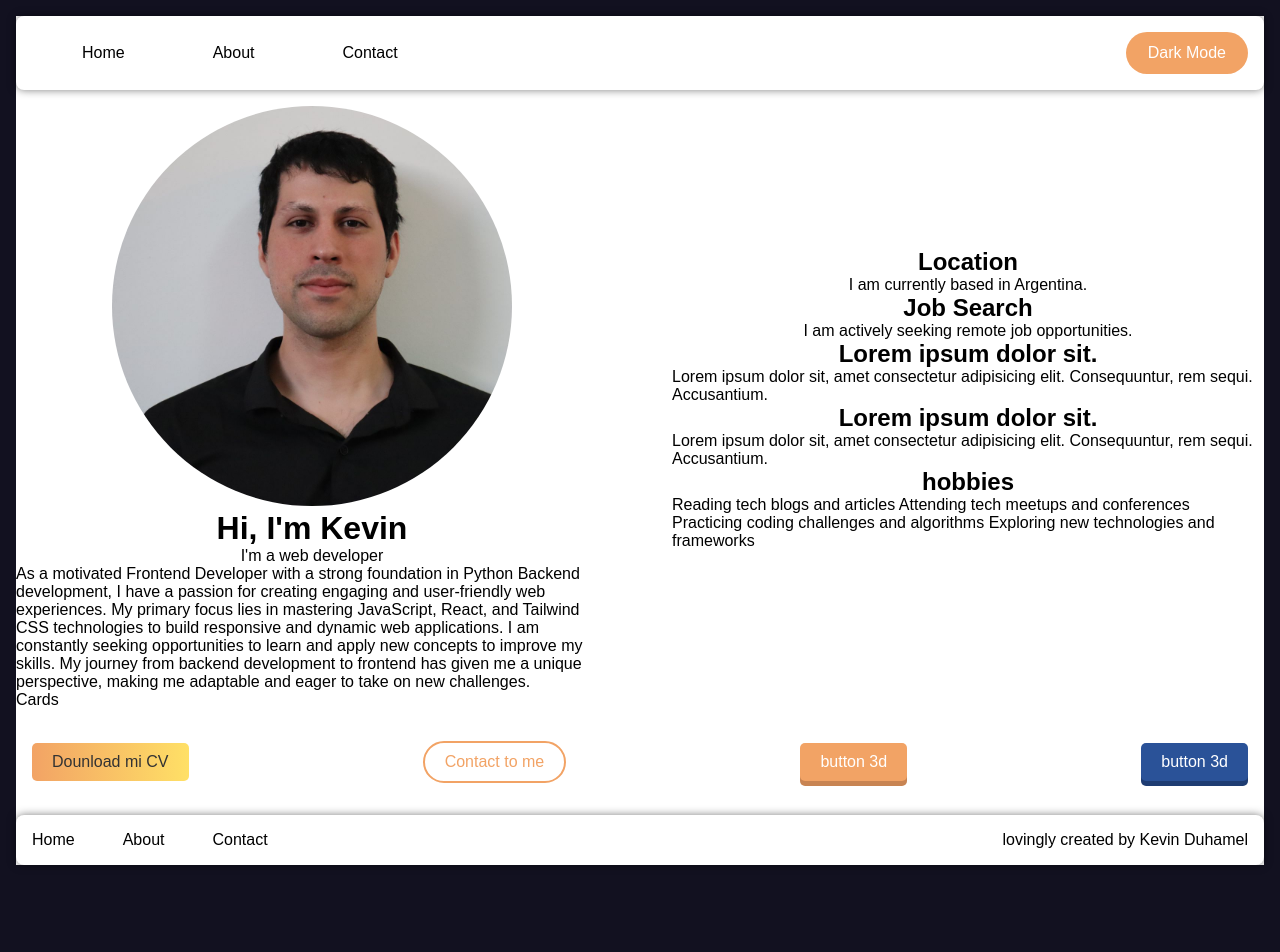
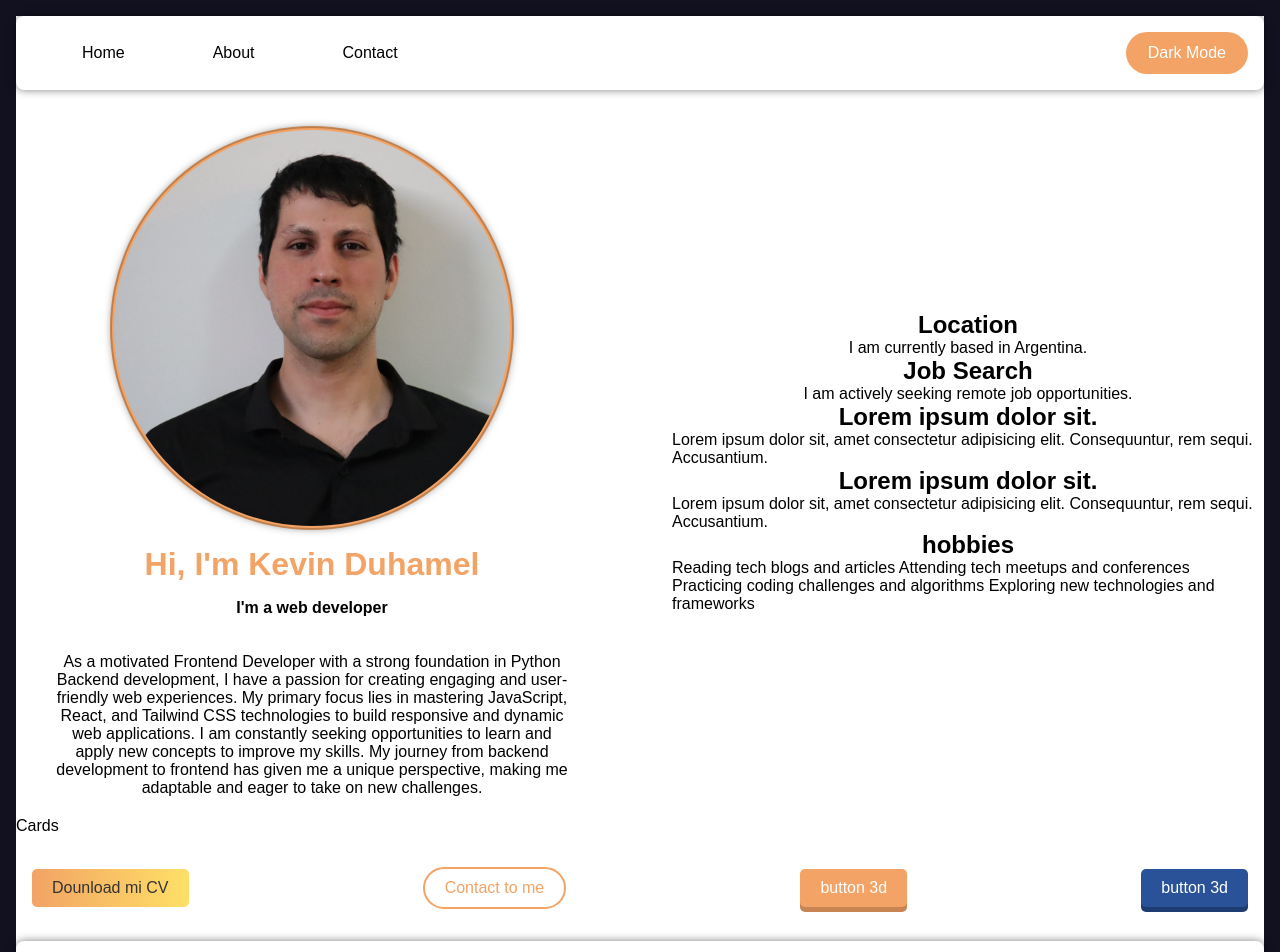
Before and after one commit to kevinduhamelhayes/DarkModes, a React (Vite) app in the folder DarkModes/: page / in a window 1280 px wide. Shown: the top 952 px of the page. Before the commit the page ends 881 px from the top, so only its background shows below. Built offline with nearby package versions, Linux system fonts and the light colour scheme.

Commit message:
fixing navbar

```diff
--- a/DarkModes/src/components/Body.jsx
+++ b/DarkModes/src/components/Body.jsx
@@ -4,14 +4,14 @@ const Body = () => {
     <main className="body">
       <div className="body-container">
         <div className="body-container-left">
-          <figure>
+          <figure className="container-img">
             <img src="./public/profile.jpeg" alt="" />
           </figure>
           <h1 className="body-container-left-h1">
-            Hi, I'm <span className="body-container-left-h1-span">Kevin</span>
+            Hi, I'm Kevin Duhamel
           </h1>
-          <p className="body-container-left-p">I'm a web developer</p>
-          <p className="body-container-left-p">
+          <p className="body-container-left-p1">I'm a web developer</p>
+          <p className="body-container-left-p2">
             As a motivated Frontend Developer with a strong foundation in Python
             Backend development, I have a passion for creating engaging and
             user-friendly web experiences. My primary focus lies in mastering
--- a/DarkModes/src/components/styles/Body.css
+++ b/DarkModes/src/components/styles/Body.css
@@ -9,20 +9,52 @@
   align-items: center;
   justify-content: space-between;
   gap: 4rem;
+}
+.container-img{
+  display: flex;
+  align-items: center;
+  justify-content: center;
+  padding: 2px;
+  border-radius: 50%;
+  background: #f2a365;
 
 }
 img{
   width: 400px;
   height: 400px;
+  padding: 2px;
   object-fit: cover;
   border-radius: 50%;
+  background: #f2a365;
+  box-shadow: 0 0 0.5rem rgba(0,0,0,0.5);
+
 }
 .body-container-left{
   display: flex;
   flex-direction: column;
   align-items: center;
+  justify-content: space-between;
+  gap: 1rem;
+  margin-top: 20px;
+}
+.body-container-left-h1{
+  font-size: 2rem;
+  font-weight: 600;
+  color: #f2a365;
+  text-shadow: 0 0 0.5rem rgba(255, 255, 255, 0.5);
+}
+.body-container-left-p1{
+  font-size: 1rem;
+  font-weight: 600;
+  text-shadow: 0 0 0.5rem rgba(255, 255, 255, 0.5);
+}
+.body-container-left-p2{
+  font-size: 1rem;
+  margin: 20px 40px 20px 40px;
+  text-align: center;
 
-
+  font-weight: 400;
+  text-shadow: 0 0 0.5rem rgba(255, 255, 255, 0.5);
 }
 .body-container-right{
   display: flex;
--- a/DarkModes/src/components/styles/Footer.css
+++ b/DarkModes/src/components/styles/Footer.css
@@ -3,47 +3,59 @@
   padding: 0;
   box-sizing: border-box;
 }
-
 .footer{
   padding: 1rem;
   display: flex;
   align-items: center;
   justify-content: space-between;
+  font-family: Arial, Helvetica, sans-serif;
   margin-top: 1rem;
   border-radius: 0.5rem;
   box-shadow: 0 0 0.5rem rgba(0,0,0,0.5);
 }
+.ul-footer-left,
+.ul-footer-right {
+  list-style: none;
+  padding: 0;
+  margin: 0;
+  display: flex;
+}
+.li-footer-left,
+.li-footer-right {
+  margin-right: 15px;
+
+  transition: color 0.3s;
+}
+.ul-footer-left{
+  gap: 3rem;
+  padding-left: 20px;
+  cursor: pointer;
+  margin-left: 20px;
+
+}
 .footer-right{
-  margin-left: 30px;
-  align-items: center;
-  justify-content: center;
-}
-.ul-footer-right{
-  display: flex;
-  align-items: center;
-  justify-content: space-between;
-  gap: 3rem;
-  list-style: none;
-}
-.ul-footer-right li{
-  cursor: pointer;
-  transition: all 0.5s ease;
-  text-shadow: 0 0 0.5rem rgba(255, 255, 255, 0.5);
-}
-.footer-left{
   margin-right: 30px;
   align-items: center;
   justify-content: center;
 }
-.ul-footer-left{
-  display: flex;
-  align-items: center;
-  justify-content: space-between;
-  gap: 3rem;
-  list-style: none;
-}
 .ul-footer-left li{
+
   cursor: pointer;
+  padding: 10px 20px;
   transition: all 0.5s ease;
   text-shadow: 0 0 0.5rem rgba(255, 255, 255, 0.5);
 }
+.ul-footer-left li:hover{
+  background-color: #f2a365;
+  border: none;
+  color: #fff;
+  text-align: center;
+  text-decoration: none;
+}
+.li-footer-right {
+  background: -webkit-linear-gradient(left, #e96b0b, #f0c002);
+  -webkit-background-clip: text;
+  -webkit-text-fill-color: transparent;
+  font-style: italic;
+  margin-right: 0;
+}
--- a/DarkModes/src/components/styles/Navbar.css
+++ b/DarkModes/src/components/styles/Navbar.css
@@ -54,5 +54,5 @@
 .btn-darkmode:hover{
   background-color: #fff;
   color: #f2a365;
-  border: black 2px solid;
+  border: lightgray 2px solid;
 }
```
